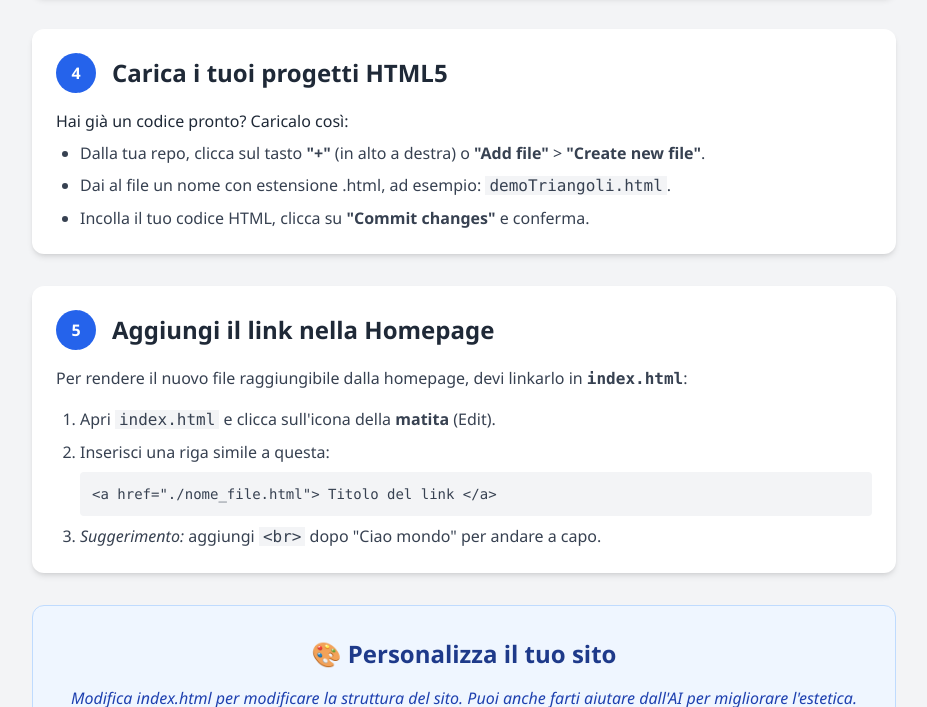
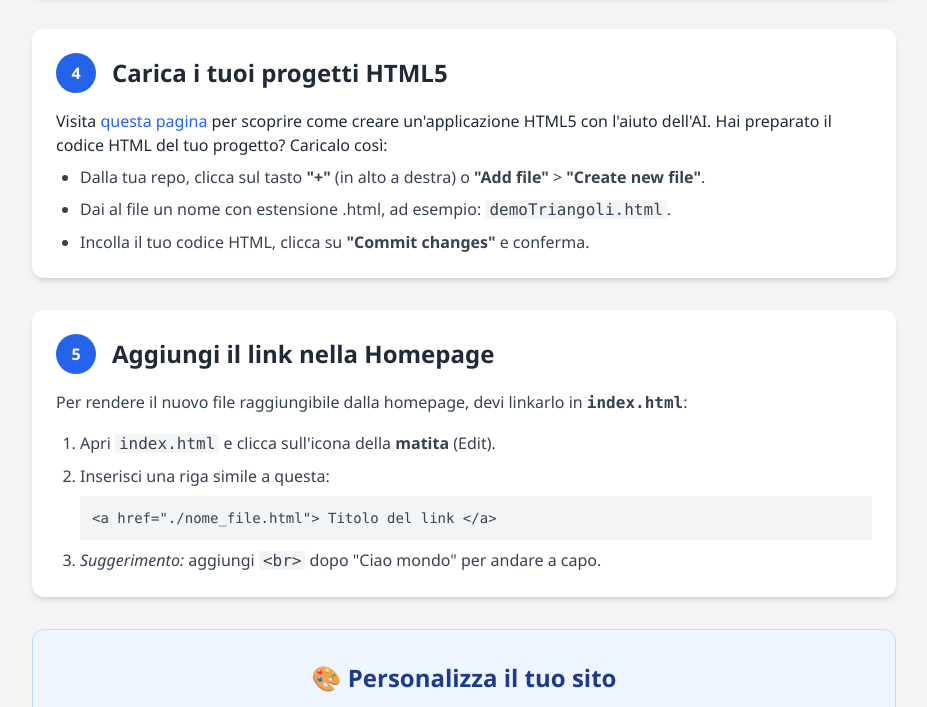
Before and after one commit to lbomben/lbomben.github.io, a plain HTML site: page tutorial.html in a window 1280 px wide. Shown: the part 1226-1933 px from the top of the page, without its empty margins (176-1103 px from the left). Drawn offline with nearby package versions, Linux system fonts and the light colour scheme.

Commit message:
Update tutorial.html

```diff
--- a/tutorial.html
+++ b/tutorial.html
@@ -91,7 +91,7 @@
                 <span class="bg-blue-600 text-white w-10 h-10 rounded-full flex items-center justify-center font-bold mr-4">4</span>
                 <h2 class="text-2xl font-semibold">Carica i tuoi progetti HTML5</h2>
             </div>
-            <p class="mb-2">Hai già un codice pronto? Caricalo così:</p>
+            <p class="mb-2">Visita <a href="./tutorialVibeHtml5.html" target="_blank" class="text-blue-600 font-medium hover:underline">questa pagina</a> per scoprire come creare un'applicazione HTML5 con l'aiuto dell'AI. Hai preparato il codice HTML del tuo progetto? Caricalo così:</p>
             <ul class="list-disc ml-6 space-y-2 text-gray-700">
                 <li>Dalla tua repo, clicca sul tasto <strong>"+"</strong> (in alto a destra) o <strong>"Add file"</strong> > <strong>"Create new file"</strong>.</li>
                 <li>Dai al file un nome con estensione .html, ad esempio: <code class="bg-gray-100 px-1">demoTriangoli.html</code>.</li>
```
